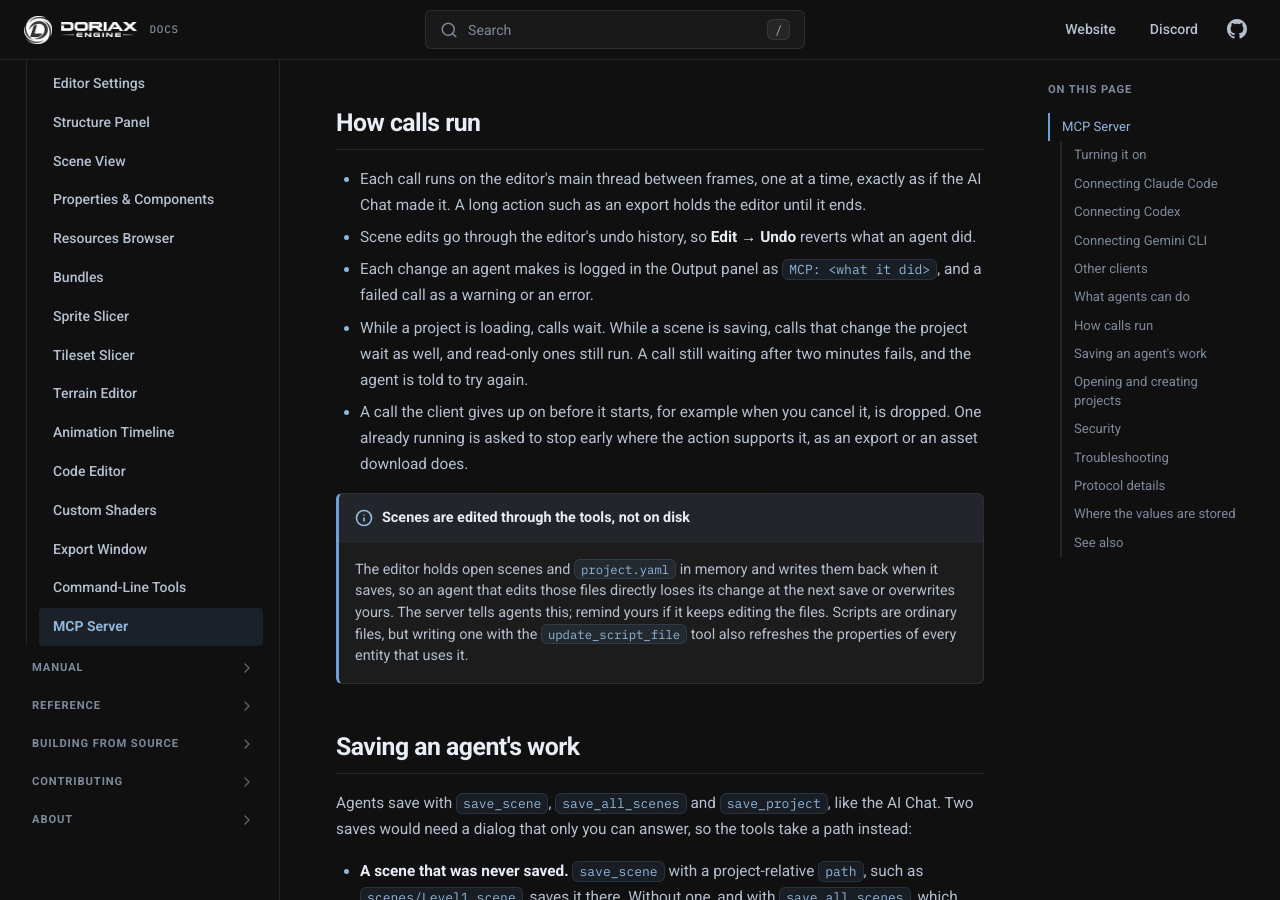
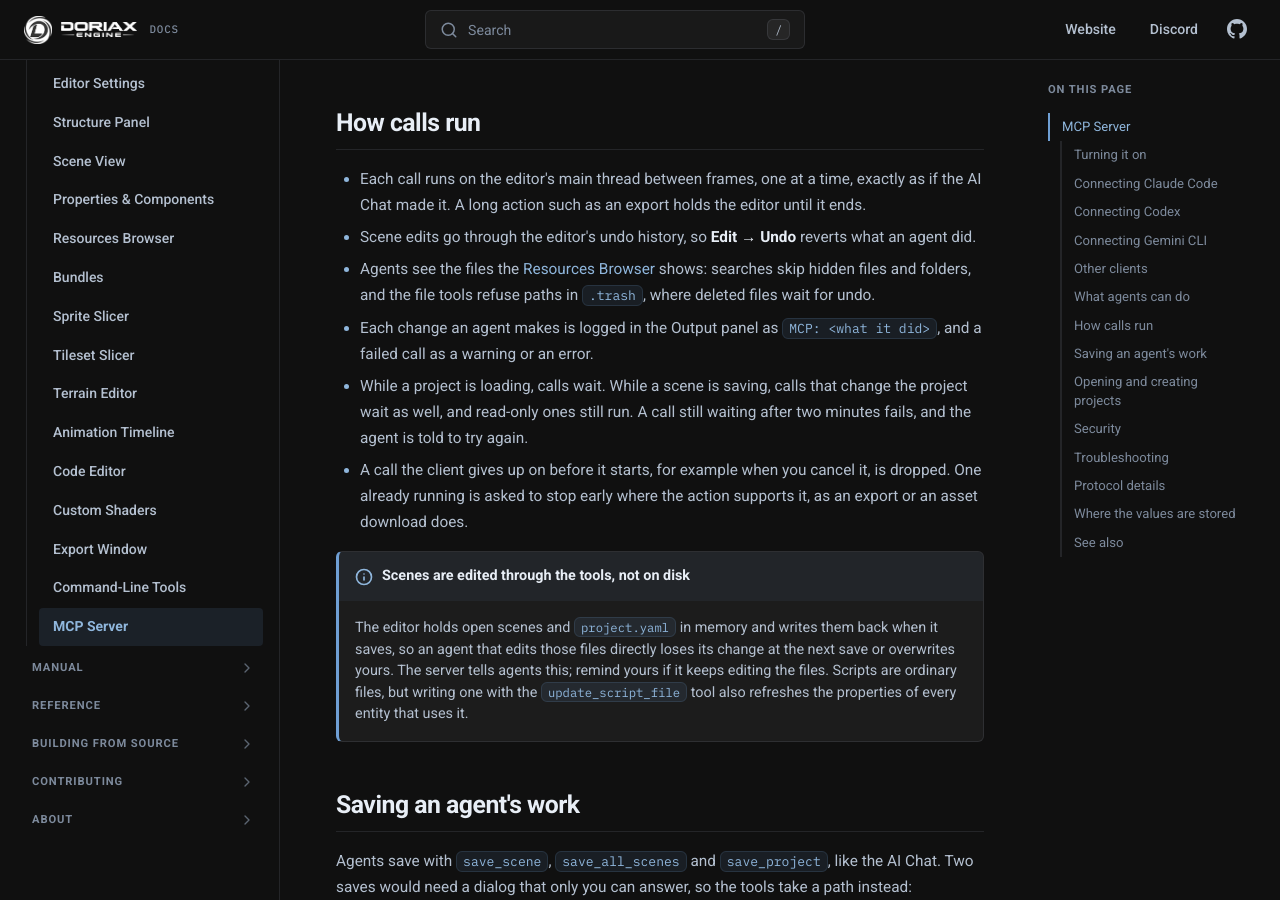
Before and after one commit to doriaxengine/doriax-docs, an MkDocs documentation site: the page built from docs/editor/mcp-server.md, in a window 1280 px wide and 900 px high, scrolled down 4061 px. Built offline with MkDocs 1.6.1, drawn with Linux system fonts in a browser that asks for light colours; comment, search, counter and statistics services are not loaded.

Commit message:
Noted that agents cannot reach hidden files or the trash

```diff
--- a/docs/editor/mcp-server.md
+++ b/docs/editor/mcp-server.md
@@ -136,6 +136,9 @@ compile after two fixes, and tells you why.
   the AI Chat made it. A long action such as an export holds the editor until it ends.
 - Scene edits go through the editor's undo history, so **Edit → Undo** reverts what an
   agent did.
+- Agents see the files the [Resources Browser](resources.md) shows: searches skip hidden
+  files and folders, and the file tools refuse paths in `.trash`, where deleted files wait
+  for undo.
 - Each change an agent makes is logged in the Output panel as `MCP: <what it did>`, and a
   failed call as a warning or an error.
 - While a project is loading, calls wait. While a scene is saving, calls that change the
```
